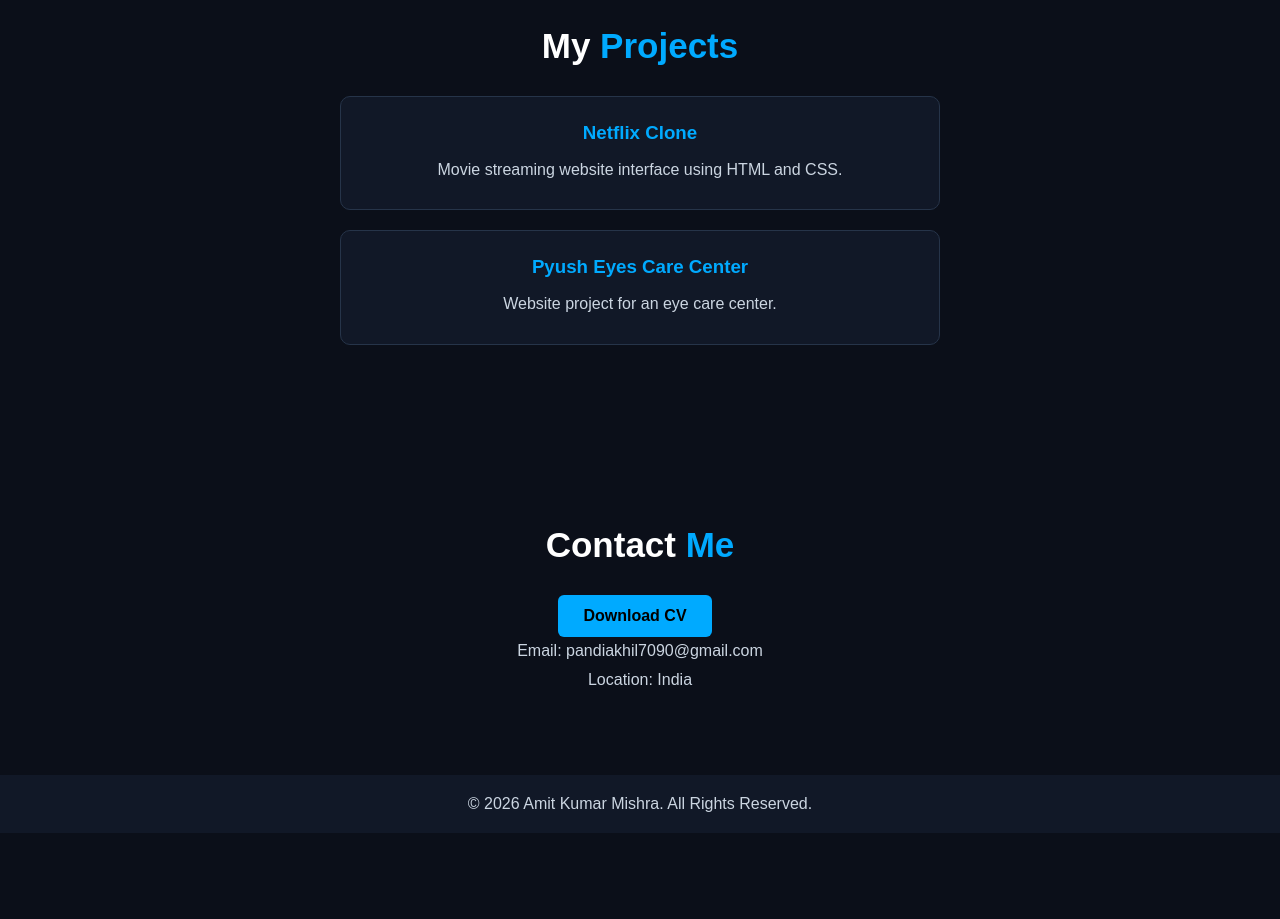
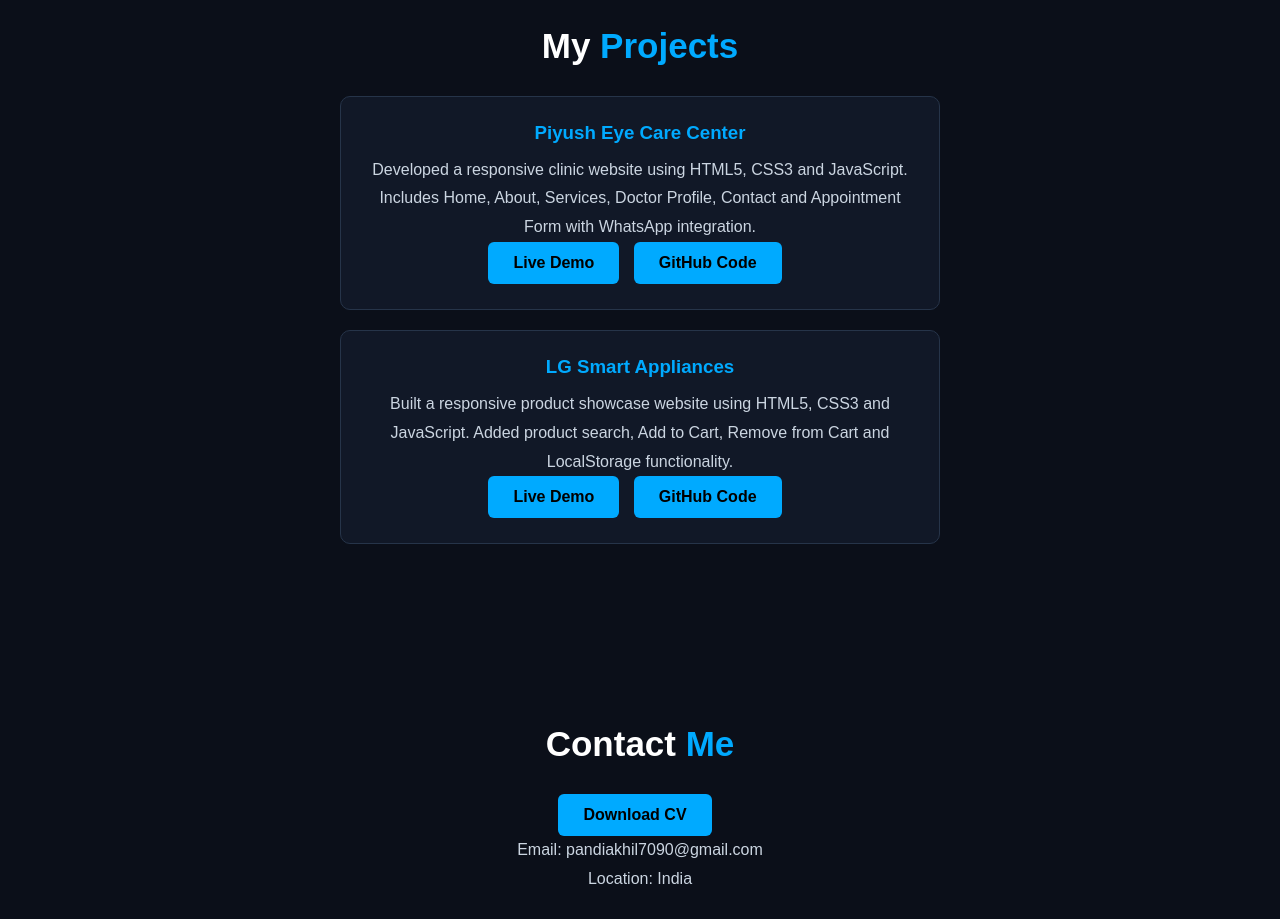
Before and after one commit to amitmishra-web/Amit-portfolio, a plain HTML site: page index.html in a window 1280 px wide. Shown: the part 1420-2339 px from the top of the page. Before the commit the page ends 2253 px from the top, so only its background shows below. Drawn offline with Linux system fonts and the light colour scheme.

Commit message:
Revise project details and add demo links
Updated project descriptions and added links for live demos and GitHub code.

```diff
--- a/index.html
+++ b/index.html
@@ -68,18 +68,41 @@
         </div>
     </section>
 
+
     <!-- Projects Section -->
 <section id="projects" class="section">
     <h2>My <span>Projects</span></h2>
 
+    <!-- Piyush Eye Care Center -->
     <div class="project-card">
-            <h3>Netflix Clone</h3>
-            <p>Movie streaming website interface using HTML and CSS.</p>
+        <h3>Piyush Eye Care Center</h3>
+        <p>
+            Developed a responsive clinic website using HTML5, CSS3 and JavaScript.
+            Includes Home, About, Services, Doctor Profile, Contact and Appointment
+            Form with WhatsApp integration.
+        </p>
+
+        <a href="https://amitmishra-web.github.io/Piyush-eye-care-center/"
+           target="_blank" class="btn">Live Demo</a>
+
+        <a href="https://github.com/amitmishra-web/Piyush-eye-care-center"
+           target="_blank" class="btn">GitHub Code</a>
     </div>
 
+    <!-- LG Smart Appliances -->
     <div class="project-card">
-            <h3>Pyush Eyes Care Center</h3>
-            <p>Website project for an eye care center.</p>
+        <h3>LG Smart Appliances</h3>
+        <p>
+            Built a responsive product showcase website using HTML5, CSS3 and
+            JavaScript. Added product search, Add to Cart, Remove from Cart
+            and LocalStorage functionality.
+        </p>
+
+        <a href="https://amitmishra-web.github.io/LG-Smart-Appliances/"
+           target="_blank" class="btn">Live Demo</a>
+
+        <a href="https://github.com/amitmishra-web/LG-Smart-Appliances"
+           target="_blank" class="btn">GitHub Code</a>
     </div>
 
 </section>
```
Lines whose indentation alone changed are shown as unchanged.
